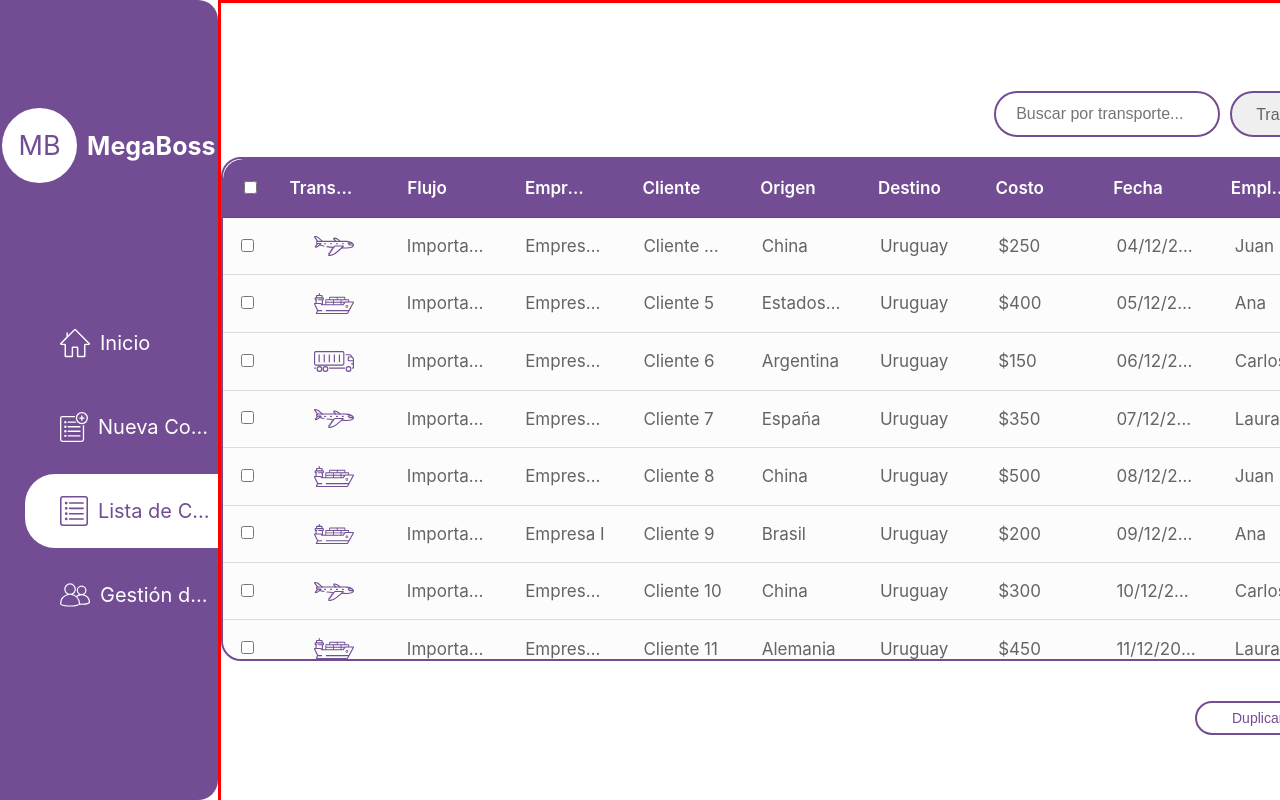
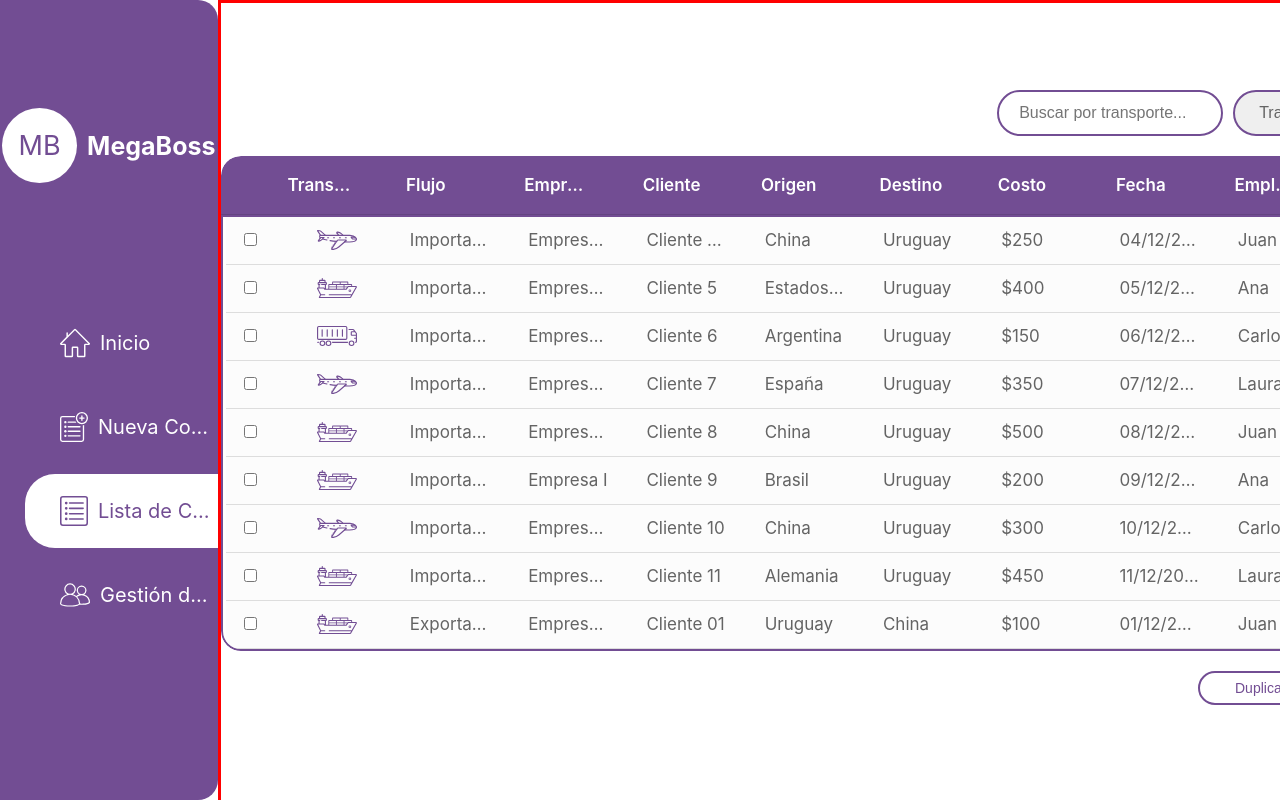
Before and after one commit to MegaShip-Admin/MegaShip-FrontEnd, a React (Vite) app: page /lista_cotizaciones in a window 1280 px wide. Built offline with nearby package versions, Linux system fonts and the light colour scheme.

Commit message:
scroll and buttons

```diff
--- a/src/pages/ListOfQuotes.css
+++ /dev/null
@@ -1,47 +0,0 @@
-/* Contenedor de la tabla */
-.rdt_Table {
-  /* border: 2px solid #724D93;
-  border-radius: 20px;
-  overflow: hidden; */
-
-  min-width: 75vw; /* Tamaño mínimo */
-  width: calc(100% + 5px);
-}
-
-/* Filas de la tabla (hover) */
-.rdt_TableRow:hover {
-  background-color: #BEBDBF !important; /* Fondo gris claro al hacer hover (#f1f1f1 o #BEBDBF) */
-}
-
-.rdt_TableRow {
-  margin: 0; /* Elimina cualquier margen externo */
-  background-color: #FBFAFA !important;
-}
-
-/* Celdas de la tabla */
-.rdt_TableCell {
-  text-align: center; /* Centrado del texto (puede no ser necesario) */
-  font-size: 17px; /* Tamaño de la fuente */
-  padding: 18px; /* Espaciado interno de las celdas */
-  color: #646464;
-  font-weight: 400;
-
-
-}
-
-/* Encabezado de la tabla */
-.rdt_TableHeadRow {
-  background-color: #724D93 !important; /* Fondo morado del encabezado */
-  color: rgb(255, 255, 255); /* Texto blanco en el encabezado */
-  font-size: 17px; /* Tamaño de la fuente */
-  padding: 3px;
-  font-weight: 600;
-  border-top-left-radius: 20px;
-  border-top-right-radius: 20px;
-}
-
-
-.rdt_TableCell img {
-  width: 40px;
-  height: auto;
-}
--- a/src/pages/ListOfQuotes.jsx
+++ b/src/pages/ListOfQuotes.jsx
@@ -1,6 +1,7 @@
 import { useState } from "react";
 import DataTable from "react-data-table-component";
 import styled from "styled-components";
+// import Select from 'react-select'
 
 import aereo from "../assets/Mini_Aereo.svg";
 import terrestre from "../assets/Mini_Terrestre.svg";
@@ -77,8 +78,8 @@ const ListOfQuotes = () => {
             columns={columns}
             data={records}
             selectableRows
+            selectableRowsNoSelectAll
             fixedHeader
-            fixedHeaderScrollHeight="500px"
             onSelectedRowsChange={(data) => console.log(data)}
           />
         </ListContainer>
@@ -118,7 +119,7 @@ const ListContainer = styled.div`
   display: flex;
   justify-content: center;
   align-items: center;
-  border: 2px solid #724d93;
+
   border-radius: 20px;
   /* overflow-y: auto */
 `;
@@ -129,7 +130,7 @@ const FilterContainer = styled.div`
   display: flex;
   justify-content: center;
   gap: 10px; /* Menor espacio entre los botones */
-  margin-top: 20px;
+  margin-top: -12px; // Revistar !!! <--------
 `
 
 // Barra de busqueda
@@ -160,7 +161,7 @@ const ButtonContainer = styled.div`
   display: flex;
   justify-content: center;
   gap: 10px; /* Menor espacio entre los botones */
-  margin-top: 20px;
+  /* margin-top: 20px; */
 `;
 
 const BotonDuplicar = styled.button`
@@ -191,7 +192,7 @@ const BotonEditar = styled(BotonDuplicar)`
 // Data_Table_CSS
 const StyledDataTable = styled(DataTable)`
   .rdt_Table {
-    min-width: 75vw;
+    min-width: 80vw;
     box-sizing: border-box;
   }
   .rdt_TableRow {
@@ -222,4 +223,30 @@ const StyledDataTable = styled(DataTable)`
     border-top-left-radius: 20px;
     border-top-right-radius: 20px;
   }
+
+  .rdt_TableBody {
+    max-height: 432px; //Tamaño de tabla exacto
+    overflow-y: auto;
+    padding-left: 3px;
+    border: 2px solid #724d93;
+    border-bottom-left-radius: 20px;
+    border-bottom-right-radius: 20px;
+
+    &::-webkit-scrollbar {
+      width: 20px;
+    }
+    &::-webkit-scrollbar-track {
+      background: #fafbfa9e;
+      border-radius: 20px;
+      margin: 5px 0; //Controla separacion de arriba y abajo
+    }
+    &::-webkit-scrollbar-thumb {
+      background-color: #724d93;
+      border-radius: 10px;
+      border: 6px solid #ffffff;
+    }
+    &::-webkit-scrollbar-thumb:hover {
+      background-color: #5b376d;
+    }
+  }
 `;
```
